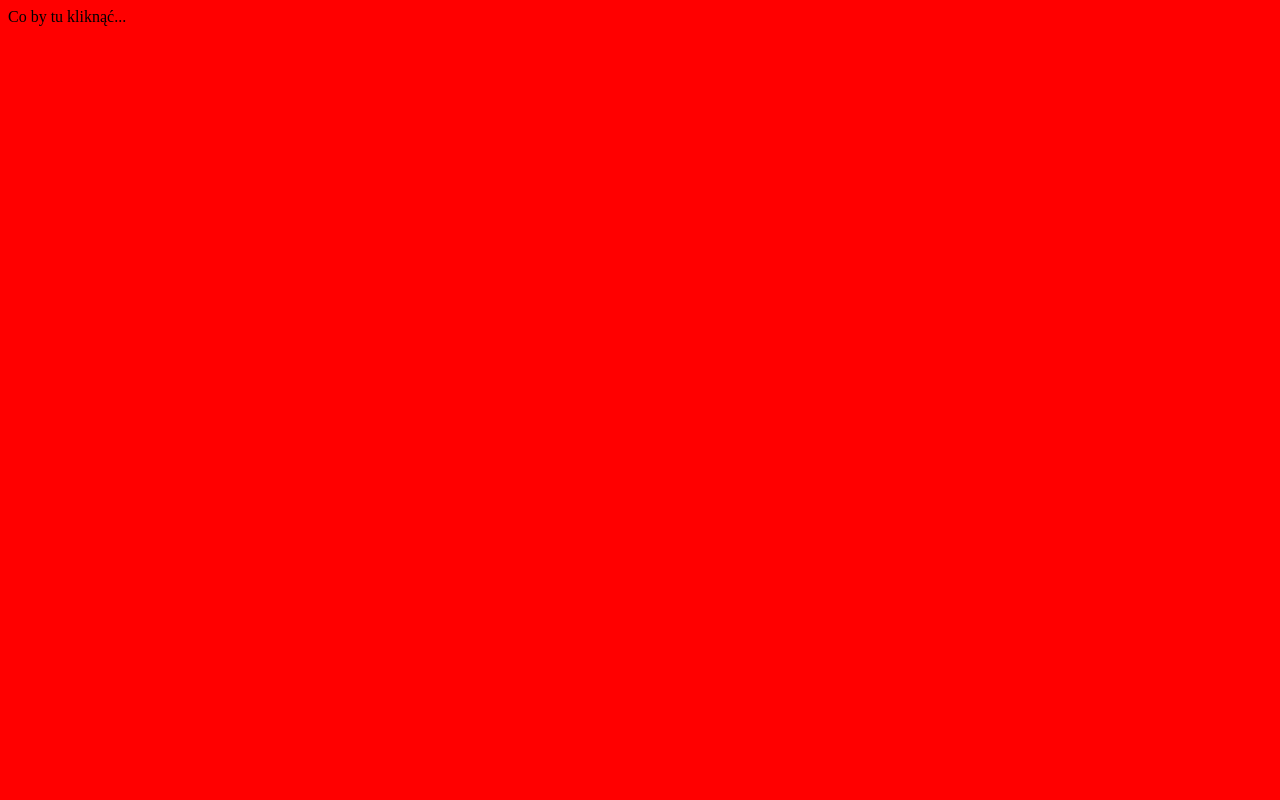
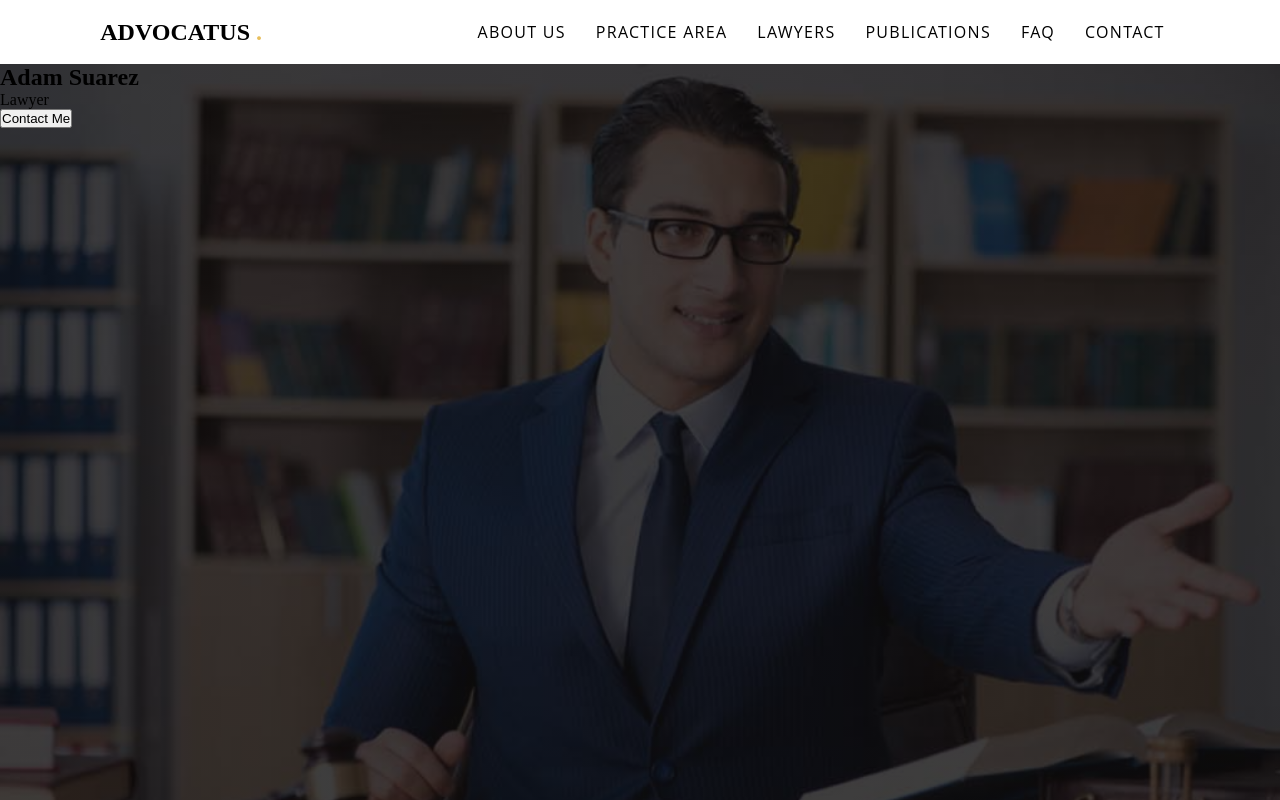
Before and after one commit to patrykj369/advocatus, a website built with webpack: page src/index.html in a window 1280 px wide. Built offline with nearby package versions, Linux system fonts and the light colour scheme.

Commit message:
added header and a little part slider after header

```diff
--- a/package.json
+++ b/package.json
@@ -13,6 +13,7 @@
   "devDependencies": {
     "copy-webpack-plugin": "^5.1.1",
     "css-loader": "^3.4.2",
+    "file-loader": "^6.2.0",
     "node-sass": "^4.14.1",
     "sass-loader": "^8.0.2",
     "source-map-loader": "^0.2.4",
--- a/src/index.html
+++ b/src/index.html
@@ -3,10 +3,35 @@
   <head>
     <meta charset="UTF-8" />
     <meta name="viewport" content="width=device-width, initial-scale=1.0" />
-    <title>Starter</title>
+    <title>Advocatus</title>
   </head>
   <body>
-    Co by tu kliknąć...
+    <section id="section-header">
+      <header>
+        <h1>advocatus <span>.</span></span></h1>
+        <menu>
+          <ul>
+            <li><a href="#">about us</a></li>
+            <li><a href="#">practice area</a></li>
+            <li><a href="#">lawyers</a></li>
+            <li><a href="#">publications</a></li>
+            <li><a href="#">faq</a></li>
+            <li><a href="#">contact</a></li>
+          </ul>
+        </menu>
+      </header>
+    </section>
+    <section id="section-photo-slider">
+      <div id="name-surname-button-container">
+        <div id="name-surname-container">
+          <h1>Adam Suarez</h1>
+          <p>Lawyer</p>
+        </div>
+        <div id="name-surname-button">
+          <button>Contact Me</button>
+        </div>
+      </div>
+    </section>
     <script src="index.js"></script>
   </body>
 </html>
--- a/src/index.js
+++ b/src/index.js
@@ -1,3 +1 @@
 import './main.scss';
-
-console.log("trallala")
--- a/src/main.scss
+++ b/src/main.scss
@@ -1,3 +1,76 @@
-body {
-  background: red;
+*{
+  margin: 0;
+  padding: 0;
+  box-sizing: border-box;
 }
+
+#section-header {
+  width: 100vw;
+
+
+  header{
+    height: 8vh;
+    width: 100vw;
+    display: flex;
+    align-items: center;
+    justify-content: space-around;
+
+    h1{
+      text-transform: uppercase;
+
+      span{
+        color: #E8BF5D;
+      }
+    }
+
+    menu{
+      display: flex;
+      font-family: 'Open Sans';
+      font-size: 1rem;
+
+      li {
+        display: table-cell;
+        position: relative;
+        padding: 15px 0;
+      }
+
+      a {
+        text-transform: uppercase;
+        text-decoration: none;
+        letter-spacing: 0.08em;
+        color: #000;
+
+        display: inline-block;
+        padding: 15px 15px;
+        position: relative;
+      }
+
+      a:after {
+        background: none repeat scroll 0 0 transparent;
+        bottom: 0;
+        content: "";
+        display: block;
+        height: 5px;
+        left: 50%;
+        position: absolute;
+        background: #E8BF5D;
+        transition: width 0.3s ease 0s, left 0.3s ease 0s;
+        width: 0;
+      }
+
+      a:hover:after {
+        width: 100%;
+        left: 0;
+      }
+
+    }
+  }
+}
+
+#section-photo-slider {
+  height: 92vh;
+  width: 100vw;
+  background: linear-gradient(rgba(14, 13, 13, 0.801), rgba(14, 13, 13, 0.801)), url("./img/4lawyer.jpg");
+  background-repeat: no-repeat;
+  background-size: cover;
+}
--- a/webpack.config.js
+++ b/webpack.config.js
@@ -24,6 +24,10 @@ module.exports = {
   module: {
     rules: [
       {
+        test: /\.(gif|svg|jpg|png)$/,
+        loader: "file-loader",
+      },
+      {
         test: /\.s[ac]ss$/i,
         use: [
           // Creates `style` nodes from JS strings
```
Also changed, not shown: src/img/1lawyer.jpg (added), src/img/2lawyer.jpg (added), src/img/3lawyer.jpg (added), src/img/4lawyer.jpg (added), 1 other file.
